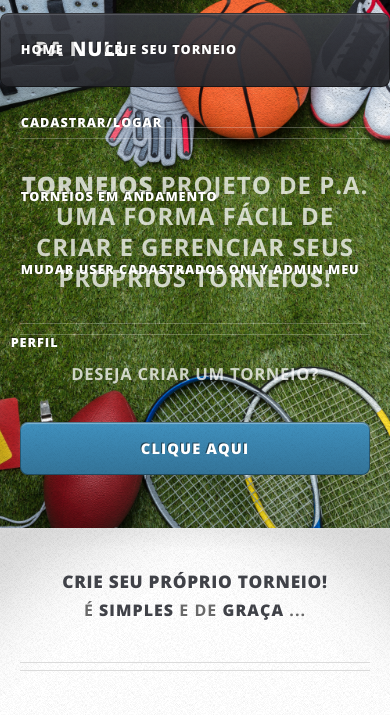
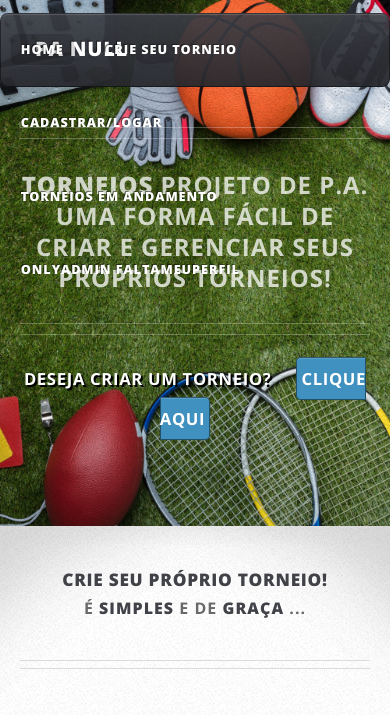
Before and after one commit to PaNull/frontend, a PHP site: page / in a window 390 px wide. Shown: the top 715 px of the page. Run offline with PHP 8.4, Linux system fonts and the light colour scheme.

Commit message:
add: botão criar torneio
Adicionando o botão para criar o torneio

```diff
--- a/assets/css/main.css
+++ b/assets/css/main.css
@@ -1724,6 +1679,38 @@
 			color: #fff;
 		}
 
+		.create-tournament{
+			display: grid;
+			width: 100%;
+		}
+
+		.text-create-tournament{
+			justify-content: center;
+			justify-items: center;
+			align-items: center;
+			text-align: center;
+			text-shadow: 2px 2px #000000;
+			color: #ffffff !important;
+		}
+
+		.btn-create-tournament{
+			text-shadow: none;
+			height: 2vh;
+			text-align: center;
+			width: 160px;
+			height: 40px;
+			line-height: 40px;
+			padding: 10px 5px;
+			margin: 20px;
+			background-color: #4091bf;
+			box-shadow: inset 0px 0px 0px 1px rgba(0, 0, 0, 0.45), inset 0px 2px 1px 0px rgba(255, 255, 255, 0.15);
+			color: #FFF;
+			border-radius: 5px;
+			text-decoration: none;
+			text-align: center;
+			font-weight: bold;
+		}
+
 /* Footer */
 
 	#footer {
--- a/index.html
+++ b/index.html
@@ -28,7 +28,7 @@
 												<li><a href="./campeonatos/cadastrar/index.html">Crie seu torneio</a></li>
 												<li><a href="./usuarios/cadastrar/index.html">Cadastrar/Logar</a></li>
 												<li><a href="./campeonatos/lista/index.html">Torneios em Andamento</a></li>
-												<li><a href="./usuarios/lista/index.html">MUDAR USER CADASTRADOS ONLY ADMIN Meu Perfil</a></li>
+												<li><a href="./usuarios/lista/index.html">ONLYadmin faltaMeuPerfil</a></li>
 											</ul>
 										</nav>
 								</div>
@@ -39,8 +39,11 @@
 								<h2><strong>Torneios</strong> Projeto de P.A.
 								<br />
 								Uma forma fácil de criar e gerenciar seus próprios torneios!</h2>
-								<p>Deseja criar um torneio?</p>
-								<a href="#" class="button icon solid fa-check-circle">Clique Aqui</a>
+
+								<div class="create-tournament">
+									<p class="text-create-tournament">Deseja criar um torneio? <a href="#" class="btn-create-tournament">Clique Aqui</a></p>
+
+								</div>
 							</div>
 					</div>
 				</div>
```
Also changed, not shown: other parts of assets/css/main.css (+1 -85 lines).
